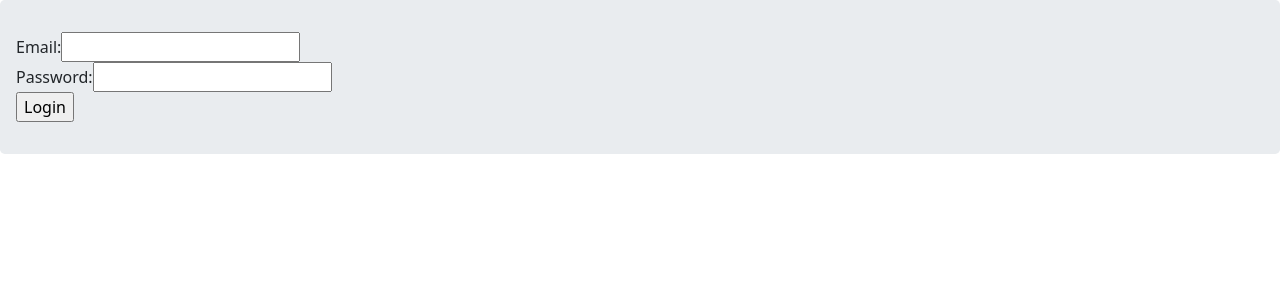
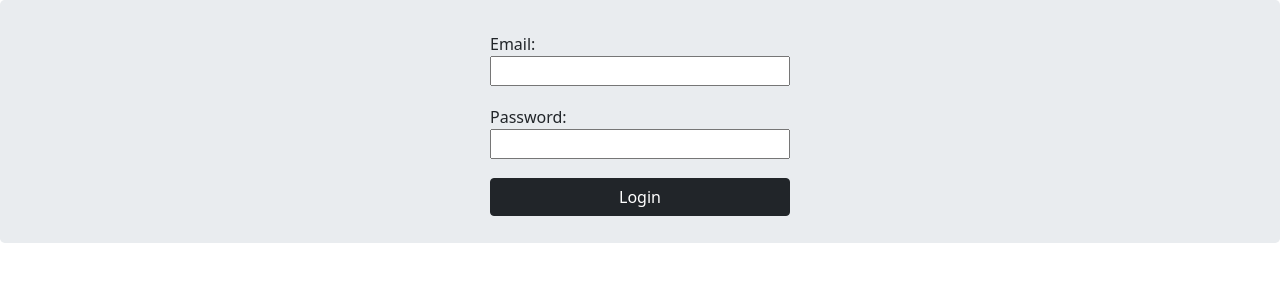
Before and after one commit to feudal/my_blog2, a Flask app: page /login in a window 1280 px wide. Shown: the part 58-358 px from the top of the page. Run offline with Flask 2, Linux system fonts and the light colour scheme.

Commit message:
login + styling forms

```diff
--- a/app.py
+++ b/app.py
@@ -59,6 +59,7 @@ def log_in():
             flash("The password is wrong!")
             return render_template('login.html', form=form)
 
+        login_user(user)
         flash('You logged successfully!')
         return redirect(url_for('home'))
 
--- a/myproject/static/main.css
+++ b/myproject/static/main.css
@@ -38,14 +38,6 @@ ul {
   padding: 0;
 }
 
-.my-form {
-	width: 100%;
-}
-
-.my-form input {
-	margin-bottom: 20px;
-}
-
 .logo {
 	width: 250px;
 }
@@ -53,3 +45,16 @@ ul {
 .my-alert {
 	margin-bottom: 0;
 }
+
+.register-form, .login-form, .update-form {
+	max-width: 300px;
+	display: flex;
+	flex-direction: column;
+	margin: auto;
+}
+
+.login-form input,
+.update-form input,
+.register-form input {
+	margin-bottom: -5px;
+}
--- a/myproject/templates/account.html
+++ b/myproject/templates/account.html
@@ -13,7 +13,7 @@
 
     </div>
 
-    <form method="POST" class="my-form" enctype="multipart/form-data">
+    <form method="POST" class="update-form" enctype="multipart/form-data">
         {{ form.csrf_token() }}
         {{form.old_username(value=current_user.username)}}
         {{form.new_username.label}} {{form.new_username(value=current_user.username)}}<br>
--- a/myproject/templates/login.html
+++ b/myproject/templates/login.html
@@ -2,11 +2,11 @@
 {% block content %}
 
 <div class="jumbotron">
-    <form method="POST">
+    <form method="POST" class="login-form">
         {{form.hidden_tag()}}
         {{form.email.label}}{{form.email()}}<br>
         {{form.password.label}}{{form.password()}}<br>
-        {{form.submit}}
+        {{form.submit(class_='btn btn-dark')}}
     </form>
 </div>
 
```
Also changed, not shown: myproject/templates/register.html (+6 -6 lines).
